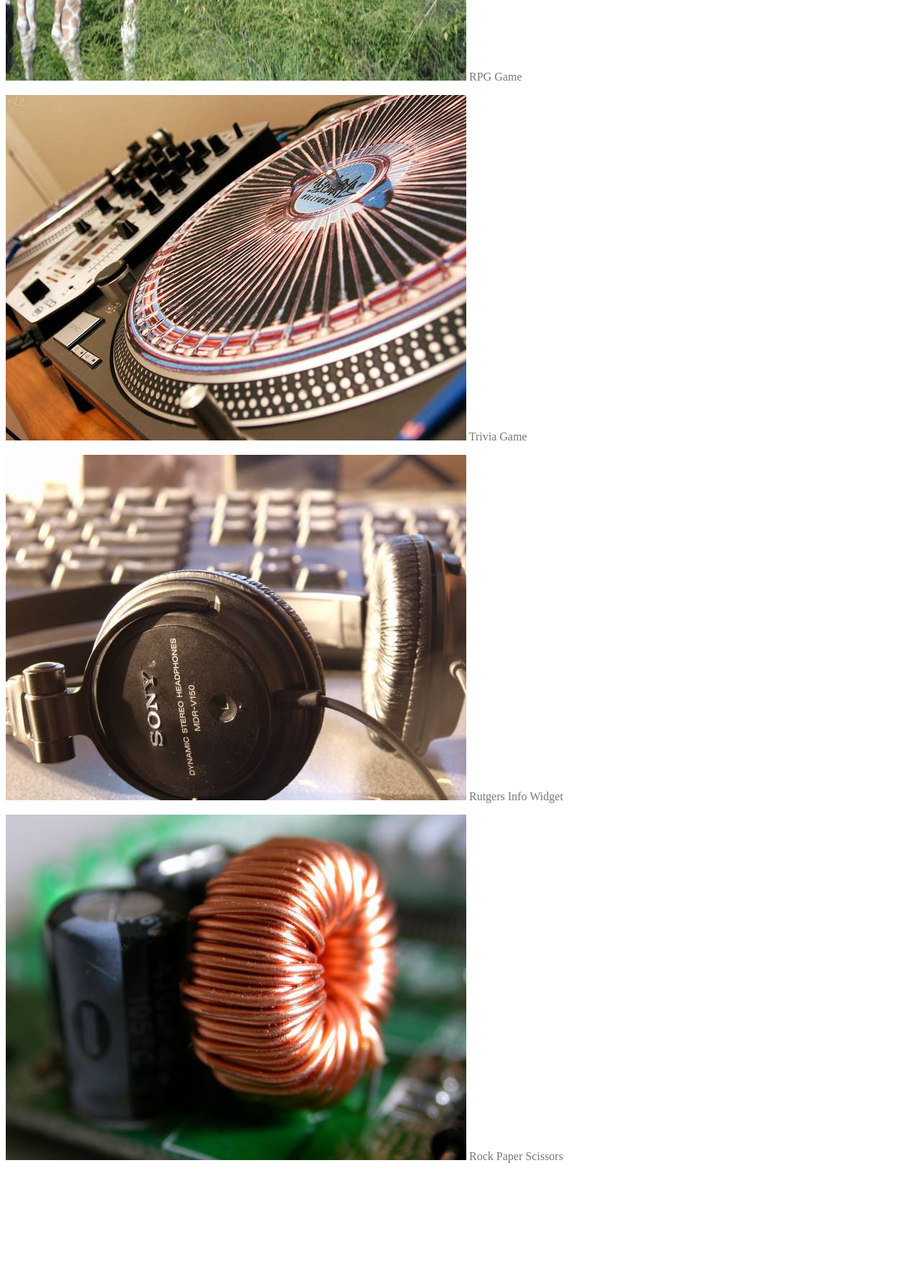
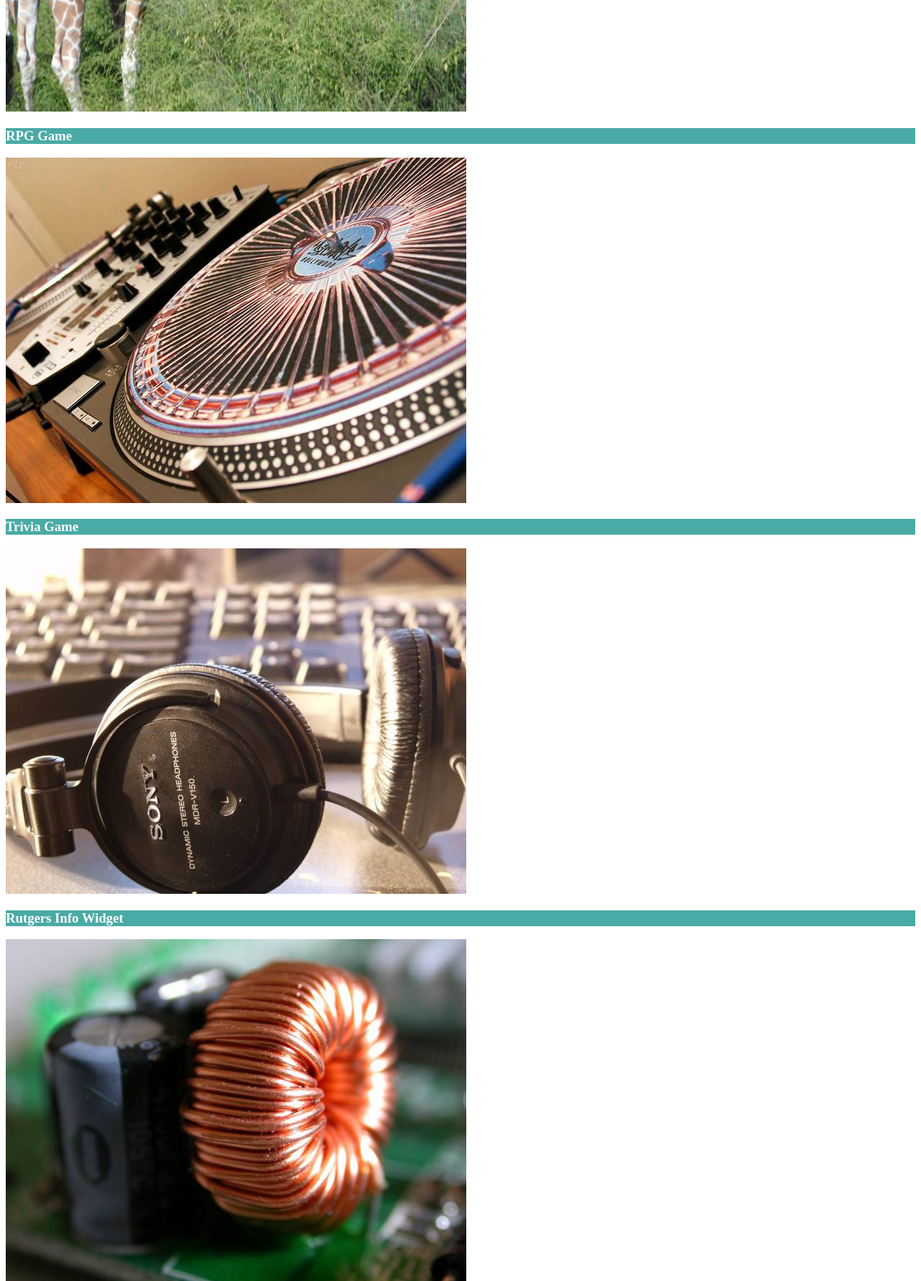
Before and after one commit to Stevearchi/Basic-Portfolio, a plain HTML site: page portfolio.html in a window 1280 px wide. Shown: the part 1020-2800 px from the top of the page at 72% size. Before the commit the page ends 2652 px from the top, so only its background shows below. Drawn offline with Linux system fonts and the light colour scheme.

Commit message:
added more styles

```diff
--- a/assets/css/style.css
+++ b/assets/css/style.css
@@ -4,10 +4,16 @@ body {
 
 h1 {
     background: #4aaaa5;
+    color: #ffffff;
 }
 
 h2 {
-    color:#4aaaa5;
+    color: #4aaaa5;
+}
+
+h3 {
+    background: #4aaaa5;
+    color: #ffffff;
 }
 
 nav {
--- a/portfolio.html
+++ b/portfolio.html
@@ -18,23 +18,23 @@
         <h2>Portfolio</h2>
         <p>
             <img src="assets/images/place_holder_1.jpg" alt="placeholder 1" />
-            Hangman
+            <h3>Hangman</h3>
         </p>
         <p>
             <img src="assets/images/place_holder_2.jpg" alt="placeholder 2" />
-            RPG Game
+            <h3>RPG Game</h3>
         </p>
         <p>
             <img src="assets/images/place_holder_3.jpg" alt="placeholder 3" />
-            Trivia Game
+            <h3>Trivia Game</h3>
         </p>
         <p>
             <img src="assets/images/place_holder_4.jpg" alt="placeholder 4" />
-            Rutgers Info Widget
+            <h3>Rutgers Info Widget</h3>
         </p>
         <p>
             <img src="assets/images/place_holder_5.jpg" alt="placeholder 5" />
-            Rock Paper Scissors
+            <h3>Rock Paper Scissors</h3>
         </p>
 
     </div>
```
